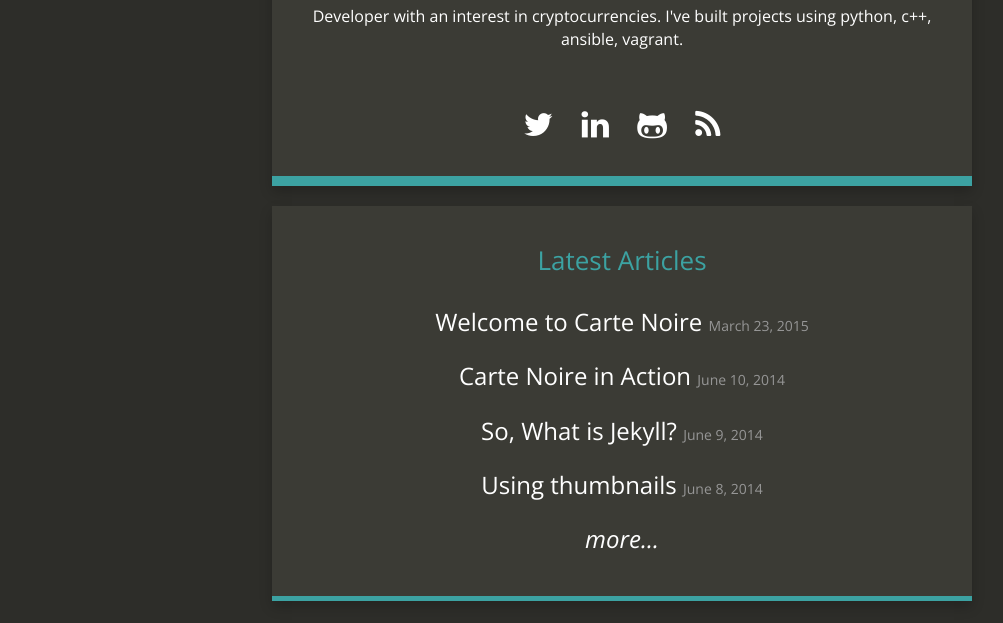
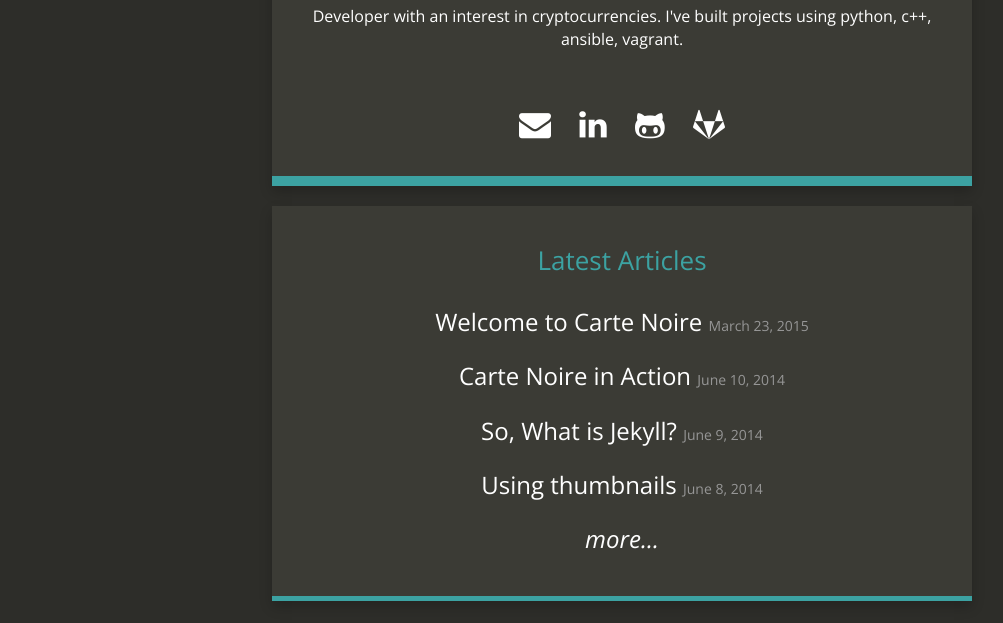
Before and after one commit to pgryko/piotr-gryko, a Jekyll site: the page built from index.html, in a window 1280 px wide. Shown: the part 256-879 px from the top of the page, without its empty margins (18-1021 px from the left). Built offline with Jekyll 4.4.1, drawn with Linux system fonts in a browser that asks for light colours; nearby versions of some CDN libraries.

Commit message:
Small changes

```diff
--- a/_config.yml
+++ b/_config.yml
@@ -11,17 +11,17 @@ google_analytics: ""
 github_repository: https://gitlab.com/pgryko/
 gitlab_repository: https://github.com/pgryko/
 addthis_id: ra-513c6fa832323
+email: piotr.gryko@gmail.com
 post_limit: 5
 
 # Social usernames/URLs
-twitter_username: pgryko
 github_username:  pgryko
 gitlab_username: pgryko
 linkedin_link: https://www.linkedin.com/in/piotr-gryko-7bb43725/
 
 # Footer
 footer_left: "Got a suggestion or seen a typo?"
-footer_right: "Submit a pull request on <a href=\"https://gitlab.com/pgryko/piotr-gryko\">Gitlab</a> &nbsp;<i class=\"fa fa-github-alt\"></i>"
+footer_right: "Submit a pull request on <a href=\"https://gitlab.com/pgryko/piotr-gryko\">Gitlab</a> &nbsp;<i class=\"fa fa-gitlab\"></i>"
 
 # Build settings
 markdown: kramdown
--- a/_includes/social_links.html
+++ b/_includes/social_links.html
@@ -1,4 +1,5 @@
 <p class="links">
+   {% if site.email %}<a href="mailto:{{ site.email }}" target="_new"><i class="fa fa-envelope"></i></a>{% endif %}
   {% if site.twitter_username %}<a href="https://www.twitter.com/{{ site.twitter_username }}" target="_new"><i class="fa fa-twitter"></i></a>{% endif %}
   {% if site.linkedin_link %}<a href="{{ site.linkedin_link }}" target="_new"><i class="fa fa-linkedin"></i></a>{% endif %}
   {% if site.xing_link %}<a href="{{ site.xing_link }}" target="_new"><i class="fa fa-xing"></i></a>{% endif %}
@@ -8,5 +9,5 @@
   {% if site.stackoverflow_link %}<a href="{{ site.stackoverflow_link }}" target="_new"><i class="fa fa-stack-overflow"></i></a>{% endif %}
   {% if site.instagram_username %}<a href="https://www.instagram.com/{{ site.instagram_username }}" target="_new"><i class="fa fa-instagram"></i></a>{% endif %}
   {% if site.reddit_username %}<a href="https://www.reddit.com/u/{{ site.reddit_username }}" target="_new"><i class="fa fa-reddit-alien"></i></a>{% endif %}
-  <a href="{{ site.baseurl }}/feed.xml" target="_new"><i class="fa fa-rss"></i></a>
+  {% if site.gitlab_username %}<a href="https://gitlab.com/{{ site.gitlab_username }}" target="_new"><i class="fa fa-gitlab"></i></a>{% endif %}
 </p>
```
Also changed, not shown: _posts/_2017-12-13-setting-up-a-site-using-jekyll.md (deleted, +0 -1 lines), 1 other file.
